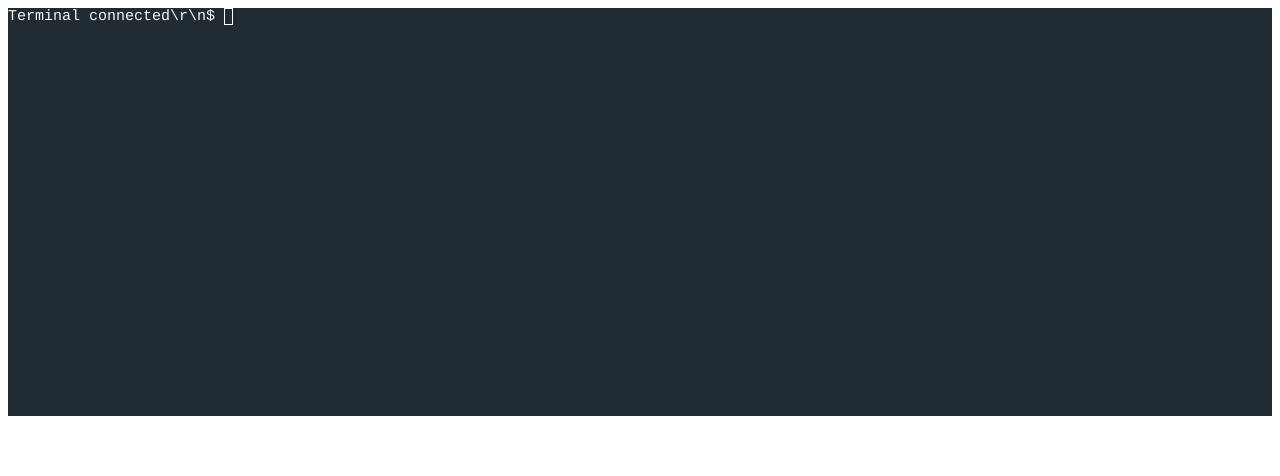
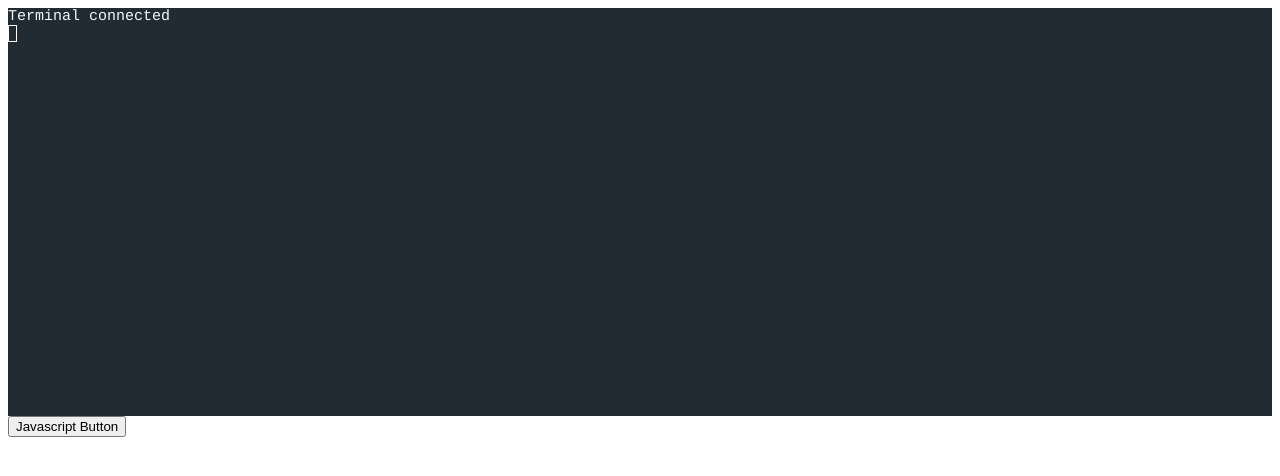
Before and after one commit to benja1006/CS373DatabasesProject, a website: page webpages/index.html in a window 1280 px wide. Drawn offline with nearby package versions, Linux system fonts and the light colour scheme; no server answers.

Commit message:
Working on accessing the terminal after creation

```diff
--- a/webpages/TerminalClient/TerminalUI.js
+++ b/webpages/TerminalClient/TerminalUI.js
@@ -22,7 +22,7 @@ export class TerminalUI {
     this.terminal.write(text);
   }
   prompt(){
-    this.terminal.write(`\\r\\n$ `)
+    this.terminal.write("\r\n")
   }
 
   sendInput(input){
@@ -30,6 +30,8 @@ export class TerminalUI {
   }
   attachTo(container){
     this.terminal.open(container);
+    this.sendInput('cd /app\n');
+    //this.sendInput('cd app\n');
     this.terminal.write("Terminal connected");
     this.terminal.write("");
     this.prompt();
--- a/webpages/TerminalClient/index.js
+++ b/webpages/TerminalClient/index.js
@@ -4,6 +4,7 @@ import { TerminalUI } from "./TerminalUI.js";
 // IMPORTANT: Make sure you replace this address with your server address.
 
 const serverAddress = "http://localhost:3000/";
+var terminal;
 
 function connectToSocket(serverAddress) {
   return new Promise(res => {
@@ -14,23 +15,34 @@ function connectToSocket(serverAddress) {
 
 function startTerminal(container, socket) {
   // Create an xterm.js instance.
-  const terminal = new TerminalUI(socket);
+  terminal = new TerminalUI(socket);
 
   // Attach created terminal to a DOM element.
   terminal.attachTo(container);
+  container.terminal = terminal
 
   // When terminal attached to DOM, start listening for input, output events.
   // Check TerminalUI startListening() function for details.
   terminal.startListening();
+
+  return terminal
 }
 
-function start() {
+async function start() {
   const container = document.getElementById("terminal-container");
   // Connect to socket and when it is available, start terminal.
-  connectToSocket(serverAddress).then(socket => {
-    startTerminal(container, socket);
-  });
+  let socket = await  connectToSocket(serverAddress)
+  let terminal = startTerminal(container, socket);
+  return terminal
 }
 
+
 // Better to start on DOMContentLoaded. So, we know terminal-container is loaded
-start();
+var terminal = start();
+
+function button1(terminal){
+  //document.terminal.sendInput('ls\n');
+  terminal.sendInput('ls\n');
+}
+
+document.getElementById("javascript").onclick = button1(terminal);
--- a/webpages/index.html
+++ b/webpages/index.html
@@ -11,5 +11,7 @@
     <script src="./node_modules/xterm/lib/xterm.js"></script>
     <script src="/socket.io/socket.io.js"></script>
     <script type="module" src="./TerminalClient/index.js"></script>
+    <button id='javascript'>Javascript Button</button>
   </body>
+
 </html>
```
